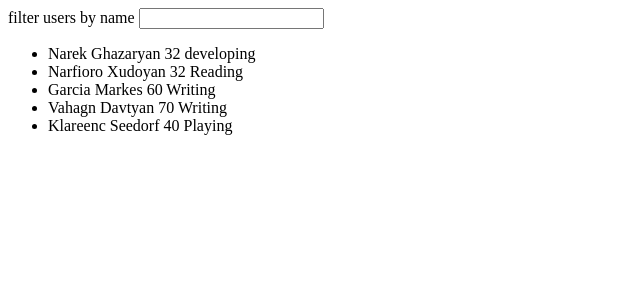
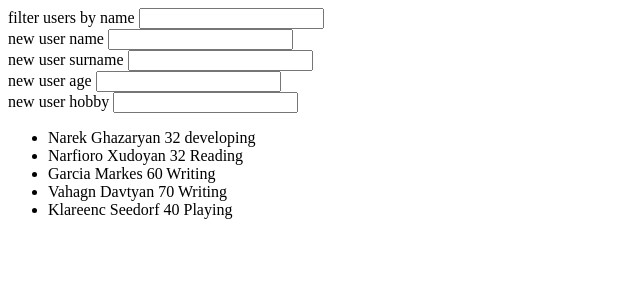
Before and after one commit to NarekGhazaryanjs/toDoListClasses, a React (Create React App) app in the folder todo/: page / in a window 1280 px wide. Shown: the top 300 px of the page, without its empty margins (0-640 px from the left). Built offline with nearby package versions, Linux system fonts and the light colour scheme.

Commit message:
adding inputs for next users

```diff
--- a/todo/src/App.js
+++ b/todo/src/App.js
@@ -40,6 +40,16 @@ class App extends Component {
           <Text> filter users by name </Text>
           <Input onChange={this.changeSearchedNameHandler} type='text' />
         </Card>
+        <Card>
+          <Text> new user name </Text>
+          <Input  type='text' />
+          <Text> new user surname </Text>
+          <Input  type='text' />
+          <Text> new user age </Text>
+          <Input  type='number' />
+          <Text> new user hobby </Text>
+          <Input  type='text' />
+        </Card>
          <List>
            {
             this.state.userList.filter(this.filterUsersBySearchName).map(user => {
--- a/todo/src/Components/Input/Input.js
+++ b/todo/src/Components/Input/Input.js
@@ -1,13 +1,17 @@
 import { Component } from "react";
+import Wrapper from "../../Ui/Wrapper/Wrapper";
 
 class Input extends Component {
     render() {
         return (
-            <input
-            ref={this.props.propsRef}
-            type={this.props.type}
-            onChange={this.props.onChange}
-            />
+            <Wrapper>
+               <input
+               ref={this.props.propsRef}
+               type={this.props.type}
+               onChange={this.props.onChange}
+               />
+               <br />
+            </Wrapper>
         )
     }
 }
```
